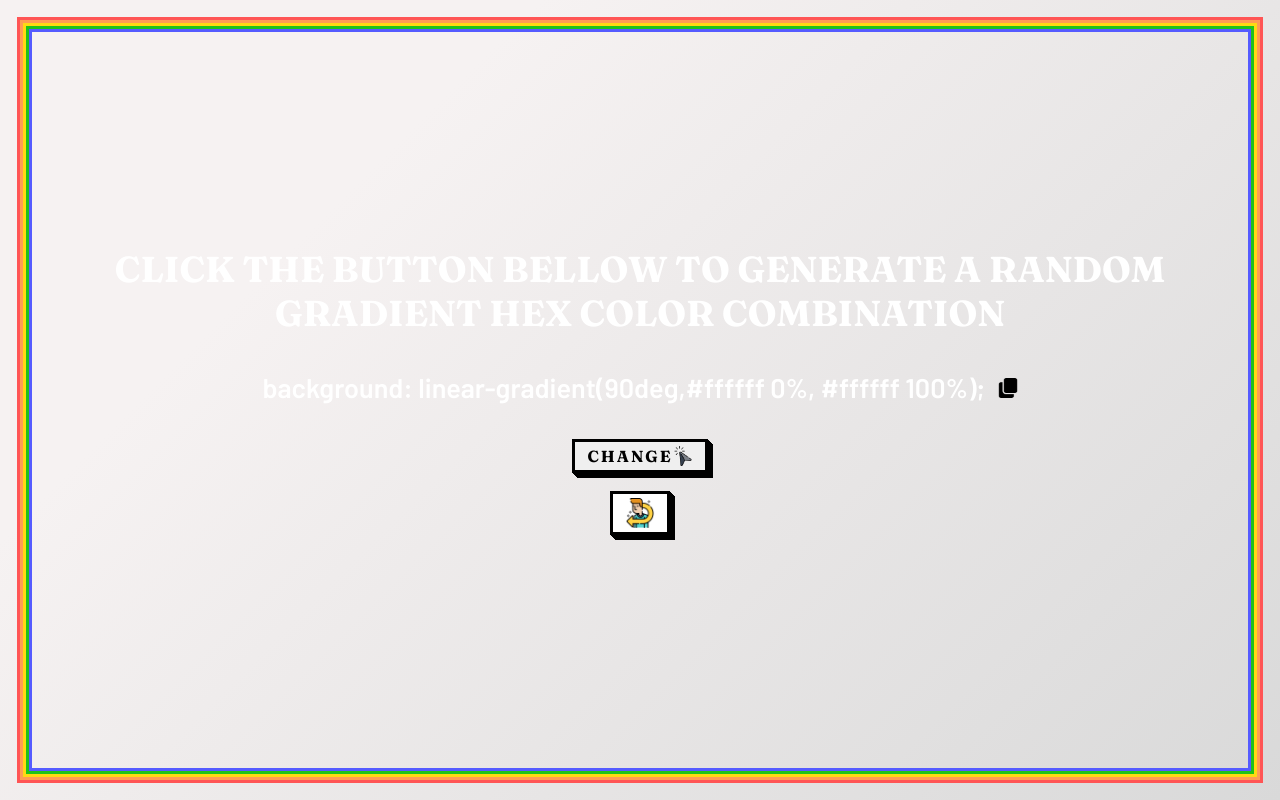
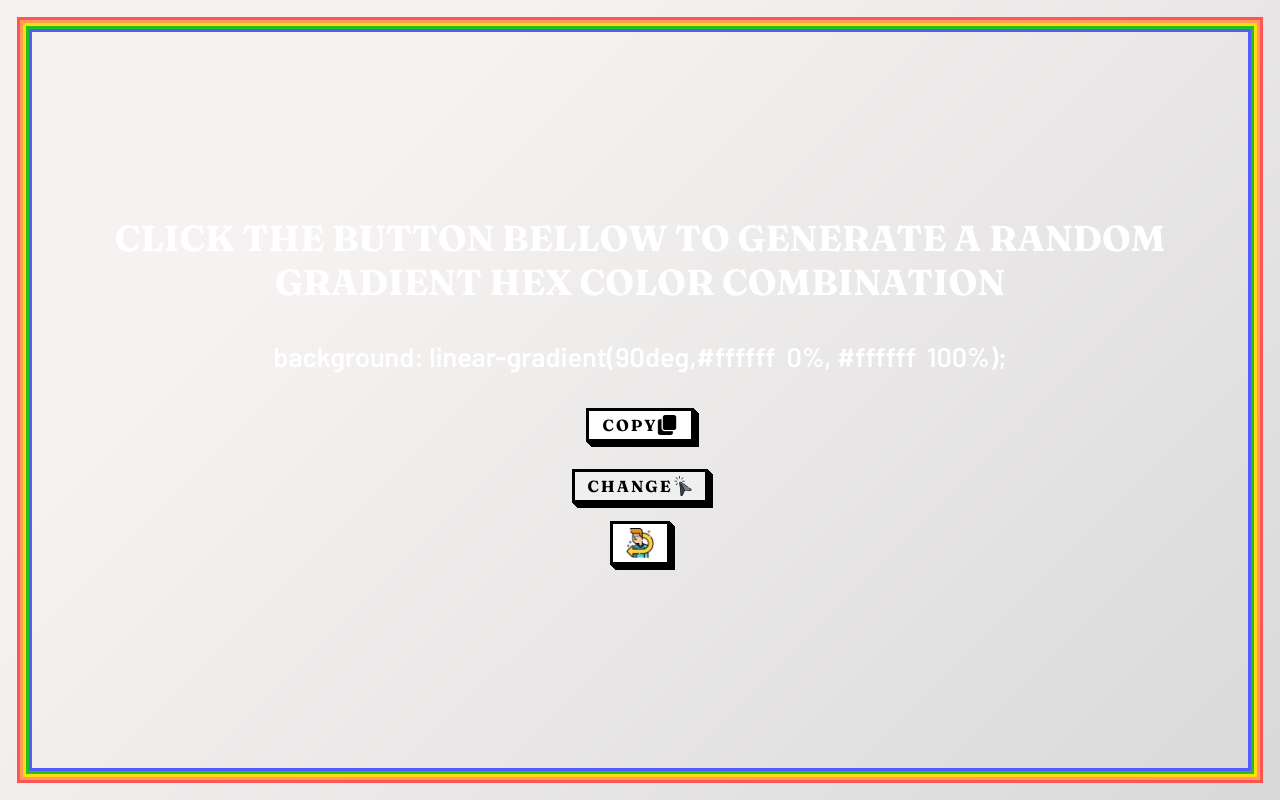
Before and after one commit to akaradexo/Random-Hex-gradiant, a plain HTML site: page twocolor.html in a window 1280 px wide. Drawn offline with Linux system fonts and the light colour scheme.

Commit message:
copy feature added

```diff
--- a/script/copy.js
+++ b/script/copy.js
@@ -1,10 +1,17 @@
-{/* <p id="text">Hello</p>
-<button onclick="copyToClipboard('#text')"></button> */}
 
-function copyToClipboard(element) {
-  var temp = ("<input>");
-  ("body").append(temp);
-  temp.val((element).text()).select();
-  document.execCommand("copy");
-  temp.remove();
+{/* <p id="sample">Hello World</p>
+
+The following link copies the text within the specified element (in this sample the paragraph with id="sample") to the clipboard:
+
+<a href="#" onclick="CopyToClipboard('sample');return false;">Copy Text</a> */}
+
+
+function CopyToClipboard(id)
+{
+var r = document.createRange();
+r.selectNode(document.getElementById(id));
+window.getSelection().removeAllRanges();
+window.getSelection().addRange(r);
+document.execCommand('copy');
+window.getSelection().removeAllRanges();
 }
--- a/style/style.css
+++ b/style/style.css
@@ -15,9 +15,9 @@ html{
 body {
   /* font-family: 'Barlow', sans-serif; */
   font-family: 'Fraunces', serif;
+
   background-color: #d9d9d9;
 background-image: linear-gradient(315deg, #d9d9d9 0%, #f6f2f2 74%);
-
 }
 a{
   text-decoration: none;
@@ -36,7 +36,6 @@ a:active, a:focus {
   min-height: calc(100vh - 3.6rem);
   width: 95%;
   margin: 1.8rem auto;
-
   box-shadow: rgb(85, 91, 255) 0px 0px 0px 3px, rgb(31, 193, 27) 0px 0px 0px 6px, rgb(255, 217, 19) 0px 0px 0px 9px, rgb(255, 156, 85) 0px 0px 0px 12px, rgb(255, 85, 85) 0px 0px 0px 15px;
 }
 .back-btn{
@@ -63,20 +62,26 @@ a:active, a:focus {
   margin: 1rem 0;
 }
 .hex-colors p{
-  display: inline;
+  display: inline-block;;
   margin: 2rem;
   font-size: 1.5rem;
   font-family: 'Barlow', sans-serif;
-  animation: colorchange 5s infinite alternate;
 
 }
-.hex-colors p img{
-  width: 20px;
-  height: 20px;
-  display: inline;
-  margin-left: 0.4rem;
-  cursor: pointer;
+.hex-colors p a{
+  display: flex;
+  justify-content: center;
+  align-items: center;
+  margin: 0 auto;
+  margin-top: 2rem;
+  margin-bottom: -0.5rem;
 }
+.btn-copy {
+  background-color: white!important;
+  width: 6rem;
+}
+
+
 .btn-group{
   display: flex;
 }
--- a/twocolor.html
+++ b/twocolor.html
@@ -10,13 +10,25 @@
 </head>
 <body>
   <div class="container">
+
     <div class="hex-colors">
+
       <h1 style="animation: animationColor 5s infinite alternate;">CLICK THE BUTTON BELLOW TO GENERATE A RANDOM GRADIENT HEX COLOR COMBINATION</h1>
-        <p style="animation: animationColor 5s infinite alternate;">background: linear-gradient(90deg,#<span id="hexcode1">ffffff</span> 0%, #<span id="hexcode2">ffffff</span> 100%); <img src="./copy.png" alt=""></p>
+
+        <p id="text" style="animation: animationColor 5s infinite alternate;">
+          background: linear-gradient(90deg,#<span id="hexcode1">ffffff</span> &nbsp;0%, #<span id="hexcode2">ffffff</span> &nbsp;100%);
+          <a class="button-54 btn-copy" onclick="CopyToClipboard('text');return false;" >Copy
+            <img src="./copy.png" alt="">
+          </a>
+        </p>
+
       <button onclick="changeColor()" class="button-54" role="button">Change<img src="./click.png" alt=""></button>
+
       <a class="button-54 back-btn" role="button" href="./index.html"><img src="./back.png" alt="back"></a>
+
     </div>
   </div>
 </body>
 <script src="./script/twocolor.js"></script>
+<script src="./script/copy.js"></script>
 </html>
```
Also changed, not shown: index.html (+1 -1 lines), singlecolor.html (+7 -1 lines), threecolor-circle.html (+14 -1 lines), threecolor.html (+13 -1 lines), twocolor-circle.html (+14 -1 lines).
